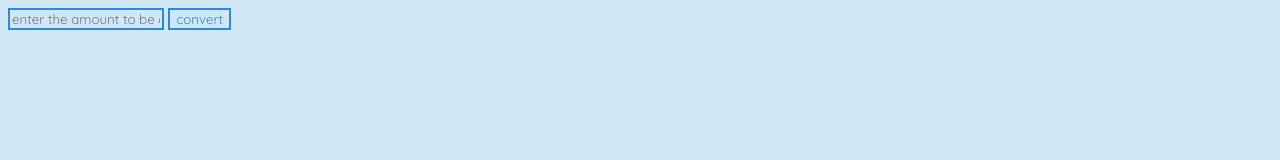
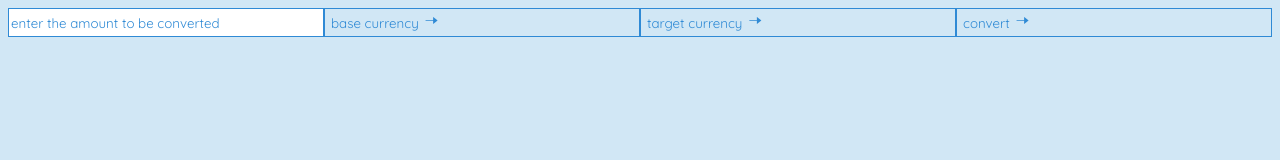
Before and after one commit to johnedisc/know_your_rates, a website built with webpack: page src/index.html in a window 1280 px wide. Built offline with nearby package versions, Linux system fonts and the light colour scheme.

Commit message:
add to styling structure and finish calculate function

```diff
--- a/src/css/styles.css
+++ b/src/css/styles.css
@@ -2,6 +2,7 @@
   font-family: 'Quicksand', sans-serif;
   --main-bg-color: #D1E7F5;
   --main-font-color: #2F8AD5;
+  --border-weight: 1px;
 }
 
 body {
@@ -9,10 +10,31 @@ body {
   color: var(--main-font-color);
 }
 
+form {
+  display: grid;
+  grid-template-columns: repeat(4,1fr);
+
+}
+
 button, input {
   background-color: inherit;
   border-color: var(--main-font-color);
   color: var(--main-font-color);
   font-family: inherit;
+  border: none;
+}
+
+input {
+  background-color: white;
+}
+
+.button {
+  display: flex;
+  border-width: var(--border-weight);
   border-style: solid;
+  border-color: var(--main-font-color);
 }
+
+::placeholder {
+  color: inherit;
+}
--- a/src/index.html
+++ b/src/index.html
@@ -7,12 +7,33 @@
 </head>
 <body>
   <div class="container">
+
+    <div id='grid'>
+      <div id='baseCurrency'>
+      </div>
+      <div id='targetCurrency'>
+      </div>
+      <div id='responseArea'>
+        <div id='response'>
+        </div>
+      </div>
+    </div>
     <form>
-      <input id="quantity" type="text" name="quantity" placeholder="enter the amount to be converted">
-      <button type="submit" id="formBtn">convert</button>
+        <input class='button' id="quantity" type="text" name="quantity" placeholder="enter the amount to be converted">
+        <div class='button'>
+          <button type="click" id="baseCurrencyBtn">base currency</button>
+          <div>&#129058</div>
+        </div>
+        <div class='button'>
+          <button type="click" id="targetCurrencyBtn">target currency</button>
+          <div>&#129058</div>
+        </div>
+        <div class='button'>
+          <button type="submit" id="formBtn">convert</button>
+          <div>&#129058</div>
+        </div>
     </form>
-    <div id="response">
-    </div>
+
   </div>
 </body>
 </html>
--- a/src/index.js
+++ b/src/index.js
@@ -1,15 +1,16 @@
 import { CurrencyService, CurrencyTransaction } from './js/Currency';
+//import bgImg from './wallTexture.jpg'
 import './css/styles.css';
 
 // UI Logic
 const calculate = async (jsonfiedResponse,transactionObj) => {
-  console.log(jsonfiedResponse);
-  console.log(transactionObj);
+  console.log(jsonfiedResponse['conversion_rates'][transactionObj.targetCurrency] * transactionObj.quantity);
   printElements('number');
 }
 
 const handleAPI = async (transactionObj) => {
   const response = await CurrencyService.currencyApiCall(transactionObj.baseCurrency);
+  console.log(response);
   if (response) {
     calculate(response,transactionObj);
   } else {
@@ -21,14 +22,15 @@ const handleFormSubmission = (event) => {
   event.preventDefault();
   // read in usr data from form
   let quantityVal = document.querySelector('#quantity').value;
-  let baseCurrencyVal = document.querySelector('#baseCurrency').value;
-  let targetCurrencyVal = document.querySelector('#targetCurrency').value;
+//  let baseCurrencyVal = document.querySelector('#baseCurrency').value;
+//  let targetCurrencyVal = document.querySelector('#targetCurrency').value;
   document.querySelector('#quantity').value = null;
   document.querySelector('#baseCurrency').value = null;
   document.querySelector('#targetCurrency').value = null;
 
   // store usr data in object
-  const transaction = new CurrencyTransaction(quantityVal,baseCurrencyVal,targetCurrencyVal);
+  const transaction = new CurrencyTransaction('USD','EUR',quantityVal);
+  console.log(transaction);
   handleAPI(transaction);
 }
 
```
Also changed, not shown: 1 other file.
